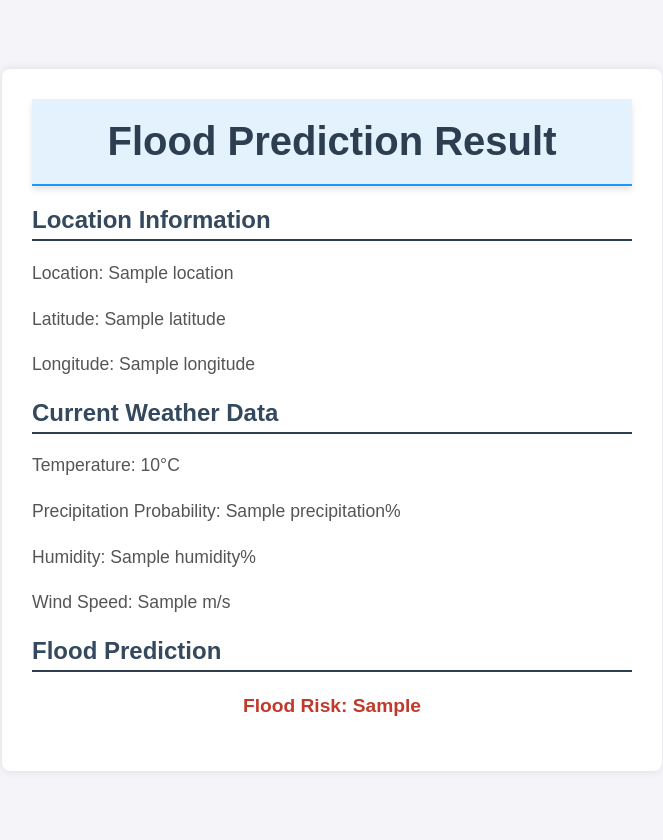
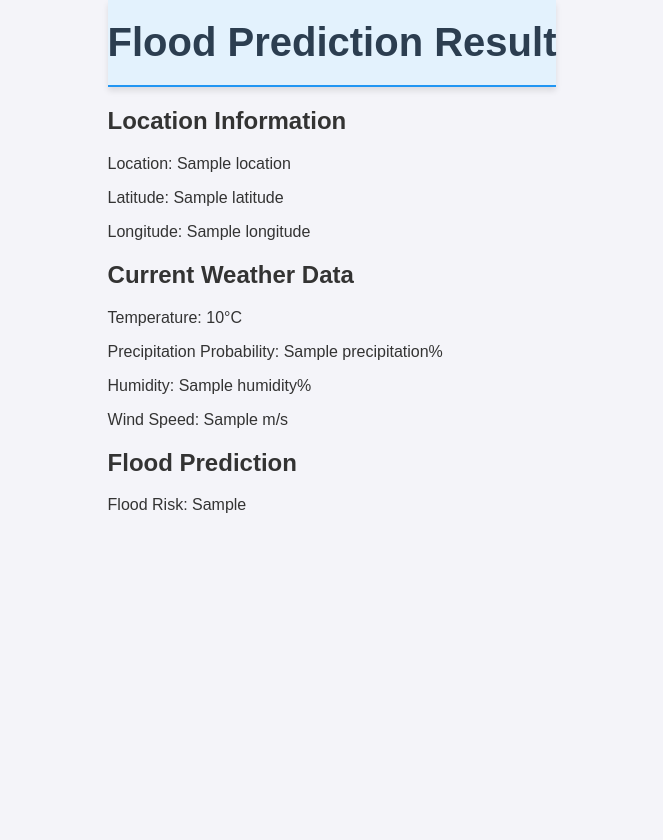
Before and after one commit to siamanna/disasterdetect, a Flask app: template templates/result.html in a window 1280 px wide. Shown: the whole page, without its empty margins (308-971 px from the left). After the commit the page ends 513 px from the top, so only its background shows below. Run offline with Flask 2, Linux system fonts and the light colour scheme; the template is opened without the code that fills it: most values are stand-ins (such as "Sample title", 1, 10 or a date in 2020).

Commit message:
putting the bar on top

```diff
--- a/static/style.css
+++ b/static/style.css
@@ -1,50 +1,39 @@
-/* style.css */
-
 /* Overall styling */
 body {
     font-family: Arial, sans-serif;
     background-color: #f4f4f9;
     margin: 0;
-    padding: 20px;
+    padding: 0;
+    color: #333;
     display: flex;
-    justify-content: center;
+    flex-direction: column;
     align-items: center;
-    height: 100vh;
-    color: #333;
+    justify-content: flex-start;
+    min-height: 100vh;
 }
 
+/* Header styling */
 h1 {
     text-align: center;
     color: #2c3e50;
     font-size: 2.5em;
-    width: 100%;
+    margin: 0;
     padding: 20px 0;
     background-color: #e3f2fd;
+    width: 100%;
     border-bottom: 2px solid #2196f3;
     box-shadow: 0px 4px 6px rgba(0, 0, 0, 0.1);
-    margin: 0;
-    position: sticky;
-    top: 0;
-    z-index: 1000;
 }
 
-h2 {
-    color: #34495e;
-    font-size: 1.5em;
-    margin-bottom: 10px;
-    border-bottom: 2px solid #2c3e50;
-    padding-bottom: 5px;
-    margin-top: 20px;
-}
-
+/* Form container styling */
 form {
     margin-top: 20px;
     background-color: #fff;
     padding: 20px;
     border-radius: 8px;
     box-shadow: 0px 4px 8px rgba(0, 0, 0, 0.1);
+    max-width: 500px;
     width: 100%;
-    max-width: 500px;
 }
 
 label {
@@ -61,7 +50,6 @@
     padding: 10px;
     margin-bottom: 15px;
     width: 100%;
-    max-width: 100%;
     box-sizing: border-box;
     border: 1px solid #ddd;
     border-radius: 5px;
@@ -87,35 +75,3 @@
 button:hover {
     background-color: #1e88e5;
 }
-
-/* Container for the result page */
-.container {
-    width: 100%;
-    max-width: 600px;
-    background-color: #fff;
-    padding: 30px;
-    box-shadow: 0px 0px 10px rgba(0, 0, 0, 0.1);
-    border-radius: 8px;
-}
-
-/* Information paragraphs styling */
-p {
-    font-size: 1.1em;
-    line-height: 1.6em;
-    color: #555;
-}
-
-/* Emphasis on the flood risk */
-p:last-child {
-    font-weight: bold;
-    font-size: 1.2em;
-    color: #c0392b;
-    text-align: center;
-}
-
-/* Styling for error message */
-p.error {
-    color: #e74c3c;
-    font-style: italic;
-    font-size: 1.1em;
-}
```
